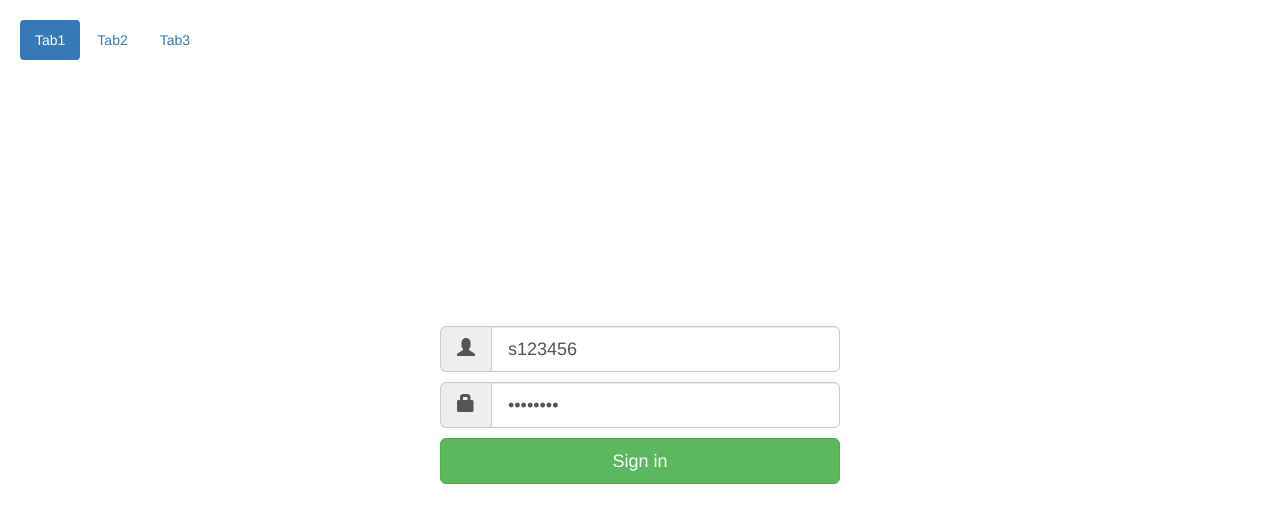
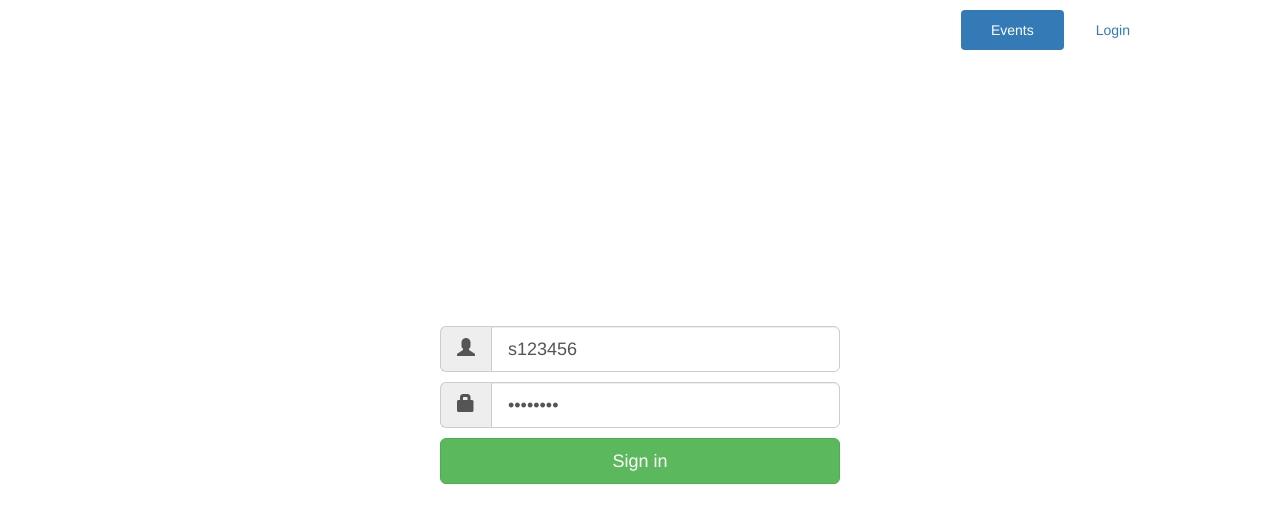
Before and after one commit to Frederiks96/EVENT-ANGULAR, an Angular app: page / in a window 1280 px wide. Shown: the top 522 px of the page. Built offline with nearby package versions, Linux system fonts and the light colour scheme.

Commit message:
Added user service for signing in and maintaining state

```diff
--- a/src/app/app.component.html
+++ b/src/app/app.component.html
@@ -1,7 +1,7 @@
-<div style="padding: 20px;">
-  <ul class="nav nav-pills">
+<div style="padding-top: 10px; padding-right: 120px;">
+  <ul class="nav nav-pills pull-right">
     <li *ngFor="let title of tabs; let i = index" role="presentation" [ngClass]="{'active': isActive(i)}" (click)="onTabChange(i)">
-      <a href="#">{{title}}</a>
+      <a href="#" style="padding: 10px 30px 10px 30px;">{{title}}</a>
     </li>
   </ul>
 </div>
--- a/src/app/app.component.ts
+++ b/src/app/app.component.ts
@@ -1,16 +1,25 @@
-import { Component } from '@angular/core';
+import {Component, OnDestroy} from '@angular/core';
+import { UserService } from "./user.service";
+import { Subscription } from "rxjs";
 
 @Component({
   selector: 'es-root',
   templateUrl: './app.component.html',
   styleUrls: ['./app.component.css']
 })
-export class AppComponent {
-  private tabs = ['Tab1', 'Tab2', 'Tab3'];
+export class AppComponent implements OnDestroy {
+  private tabs = ['Events', 'Login'];
   private currentIndex = 0;
+  private subscription: Subscription;
 
-  constructor() {
-
+  constructor(private userService: UserService) {
+    this.subscription = userService.events.subscribe((value) => {
+      if (value) {
+        this.tabs = ['Home', 'Events', 'User'];
+      } else {
+        this.tabs = ['Events', 'Login'];
+      }
+    });
   }
 
   isActive(index: number) {
@@ -21,5 +30,9 @@ export class AppComponent {
     this.currentIndex = newIndex;
   }
 
+  ngOnDestroy() {
+    this.subscription.unsubscribe();
+  }
+
 
 }
--- a/src/app/app.module.ts
+++ b/src/app/app.module.ts
@@ -6,6 +6,7 @@ import { HttpModule } from '@angular/http';
 import { AppComponent } from './app.component';
 import { routes } from "./app.routing";
 import {SignInComponent} from "./sign-in/sign-in.component";
+import {UserService} from "./user.service";
 
 @NgModule({
   declarations: [
@@ -18,7 +19,7 @@ import {SignInComponent} from "./sign-in/sign-in.component";
     HttpModule,
     routes
   ],
-  providers: [],
+  providers: [UserService],
   bootstrap: [AppComponent]
 })
 export class AppModule { }
--- a/src/app/sign-in/sign-in.component.ts
+++ b/src/app/sign-in/sign-in.component.ts
@@ -1,5 +1,6 @@
 import { Component, OnInit } from '@angular/core';
 import { NgForm } from "@angular/forms";
+import {UserService} from "../user.service";
 
 @Component({
   selector: 'sign-in',
@@ -17,10 +18,10 @@ export class SignInComponent implements OnInit {
     password: 'password'
   };
 
-  constructor() { }
+  constructor(private userService: UserService) { }
 
   logIn(form: NgForm) {
-
+    this.userService.signIn('','');
   }
 
   displayRedAlert() {
--- /dev/null
+++ b/src/app/user.service.ts
@@ -0,0 +1,18 @@
+import {Injectable, EventEmitter} from '@angular/core';
+
+@Injectable()
+export class UserService {
+
+  private stateChange: EventEmitter<boolean> = new EventEmitter();
+  private state = false;
+
+  constructor() { }
+
+  signIn(username: string, password: string) {
+    this.state = !this.state;
+    this.stateChange.emit(this.state);
+  }
+
+  public events: EventEmitter<boolean>  = this.stateChange;
+
+}
```
Also changed, not shown: 1 other file (tests, documents, lock files or other folders).
